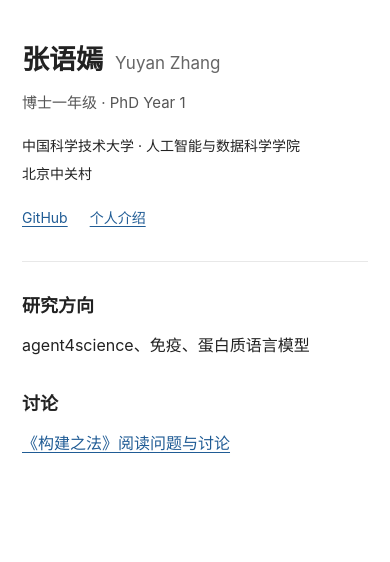
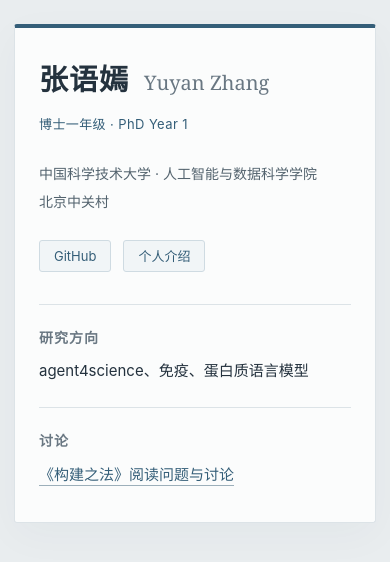
Before and after one commit to Yuyanzh04/Yuyanzh04.github.io, a plain HTML site: page index.html in a window 390 px wide. Drawn offline with Linux system fonts and the light colour scheme.

Commit message:
Refine academic homepage styling

```diff
--- a/assets/style.css
+++ b/assets/style.css
@@ -1,3 +1,53 @@
-*{box-sizing:border-box}html{background:#fff;color:#222;font-family:-apple-system,BlinkMacSystemFont,"Segoe UI","PingFang SC","Microsoft YaHei",sans-serif;font-size:16px;line-height:1.85}body{margin:0}main{max-width:760px;margin:76px auto;padding:0 28px}h1{font-size:28px;line-height:1.5;font-weight:600;margin:0 0 18px}h2{font-size:20px;line-height:1.6;font-weight:600;margin:42px 0 12px}h3{font-size:17px;line-height:1.8;font-weight:600;margin:30px 0 12px}p{margin:12px 0}a{color:#205c95;text-decoration:underline;text-underline-offset:3px}a:hover{color:#123a60}a:focus-visible{outline:2px solid #205c95;outline-offset:4px}.articles{padding-left:21px;margin:8px 0}.back{display:inline-block;margin-bottom:32px;font-size:14px}.status{font-size:13px;color:#666;margin-bottom:26px}article{overflow-wrap:anywhere}article ul,article ol{padding-left:24px}table{display:block;overflow-x:auto;border-collapse:collapse}td,th{border:1px solid #ddd;padding:8px}pre{white-space:pre-wrap}@media(max-width:600px){main{margin:40px auto;padding:0 22px}h1{font-size:25px}h2{font-size:19px}}
-
-.profile{padding-bottom:30px;border-bottom:1px solid #e8e8e8}.profile h1{display:flex;align-items:baseline;flex-wrap:wrap;gap:16px;font-size:30px;margin-bottom:8px}.english-name{font-size:19px;font-weight:400;color:#666}.stage{font-size:15px;color:#555;margin:0 0 16px}.affiliation{font-size:15px;line-height:1.95}.affiliation a{color:inherit;text-decoration:none}.affiliation a:hover{text-decoration:underline}.profile-links{display:flex;gap:22px;font-size:14px;margin-top:18px}.home-section{margin-top:30px}.home-section h2{font-size:18px;margin:0 0 10px}.home-section p{margin:0}.articles{list-style:none;padding:0}@media(max-width:600px){.profile h1{font-size:27px;gap:12px}.english-name{font-size:17px}.affiliation{font-size:14px}}
+:root {
+  color-scheme: light;
+  --background: #e9edef;
+  --paper: #fbfcfc;
+  --ink: #24323e;
+  --muted: #697782;
+  --accent: #345e78;
+  --line: #dce3e7;
+}
+* { box-sizing: border-box; }
+html { background: var(--background); color: var(--ink); font: 16px/1.85 -apple-system, BlinkMacSystemFont, "Segoe UI", "PingFang SC", "Microsoft YaHei", sans-serif; }
+body { margin: 0; padding: 68px 28px; }
+main { max-width: 860px; margin: 0 auto; padding: 52px 64px 58px; background: var(--paper); border: 1px solid #dce3e7; border-top: 4px solid var(--accent); border-radius: 3px; box-shadow: 0 12px 42px #263e4d09; }
+h1 { font-size: 29px; line-height: 1.55; font-weight: 600; margin: 0 0 18px; }
+h2 { font-size: 20px; line-height: 1.6; font-weight: 600; margin: 42px 0 12px; }
+h3 { font-size: 17px; line-height: 1.8; font-weight: 600; margin: 30px 0 12px; }
+p { margin: 12px 0; }
+a { color: var(--accent); text-decoration: underline; text-decoration-color: #9cafba; text-underline-offset: 5px; transition: color .15s, background .15s; }
+a:hover { color: #152e40; text-decoration-color: currentColor; }
+a:focus-visible { outline: 2px solid var(--accent); outline-offset: 5px; }
+.profile { padding-bottom: 32px; }
+.profile h1 { display: flex; align-items: baseline; flex-wrap: wrap; gap: 18px; font-size: 36px; letter-spacing: 1px; margin-bottom: 9px; }
+.english-name { font-family: Georgia, "Times New Roman", serif; font-size: 24px; font-weight: 400; letter-spacing: 0; color: var(--muted); }
+.stage { font-size: 13px; color: var(--accent); letter-spacing: .4px; margin: 0 0 24px; }
+.affiliation { font-size: 15px; line-height: 2; color: #53636e; }
+.affiliation a { color: inherit; text-decoration: none; }
+.affiliation a:hover { text-decoration: underline; }
+.profile-links { display: flex; gap: 12px; font-size: 13px; margin-top: 24px; }
+.profile-links a { display: inline-block; padding: 3px 14px; border: 1px solid #cfdbe2; border-radius: 3px; text-decoration: none; background: #f1f5f7; }
+.profile-links a:hover { background: #e4ecf1; }
+.home-section { display: grid; grid-template-columns: 104px minmax(0, 1fr); gap: 24px; align-items: baseline; border-top: 1px solid var(--line); padding: 25px 0; }
+.home-section:last-child { padding-bottom: 0; }
+.home-section h2 { font-size: 14px; font-weight: 600; color: var(--muted); margin: 0; letter-spacing: 1px; }
+.home-section p { margin: 0; font-size: 15px; }
+.articles { list-style: none; padding: 0; margin: 0; font-size: 15px; }
+.back { display: inline-block; margin-bottom: 32px; font-size: 14px; }
+.status { font-size: 13px; color: var(--muted); margin-bottom: 26px; }
+article { overflow-wrap: anywhere; }
+article ul, article ol { padding-left: 24px; }
+table { display: block; overflow-x: auto; border-collapse: collapse; }
+td, th { border: 1px solid var(--line); padding: 8px; }
+pre { white-space: pre-wrap; }
+@media (max-width: 600px) {
+  body { padding: 24px 14px; }
+  main { padding: 30px 24px 34px; }
+  .profile h1 { font-size: 29px; gap: 8px 15px; }
+  .english-name { font-size: 20px; }
+  .affiliation { font-size: 14px; }
+  .home-section { grid-template-columns: 1fr; gap: 8px; padding: 22px 0; }
+  h1 { font-size: 25px; }
+  h2 { font-size: 19px; }
+}
+@media (prefers-reduced-motion: reduce) { a { transition: none; } }
--- a/index.html
+++ b/index.html
@@ -2,7 +2,7 @@
 <html lang="zh-CN">
 <head><meta charset="utf-8"><meta name="viewport" content="width=device-width, initial-scale=1">
 <meta name="description" content="中国科学技术大学人工智能与数据科学学院 · 博士一年级">
-<title>张语嫣</title><link rel="stylesheet" href="assets/style.css?v=3"></head>
+<title>张语嫣</title><link rel="stylesheet" href="assets/style.css?v=4"></head>
 <body><main><header class="profile">
 <h1>张语嫣<span class="english-name">Yuyan Zhang</span></h1>
 <p class="stage">博士一年级 · PhD Year 1</p>
```
Also changed, not shown: posts/discussion.html (+1 -1 lines).
